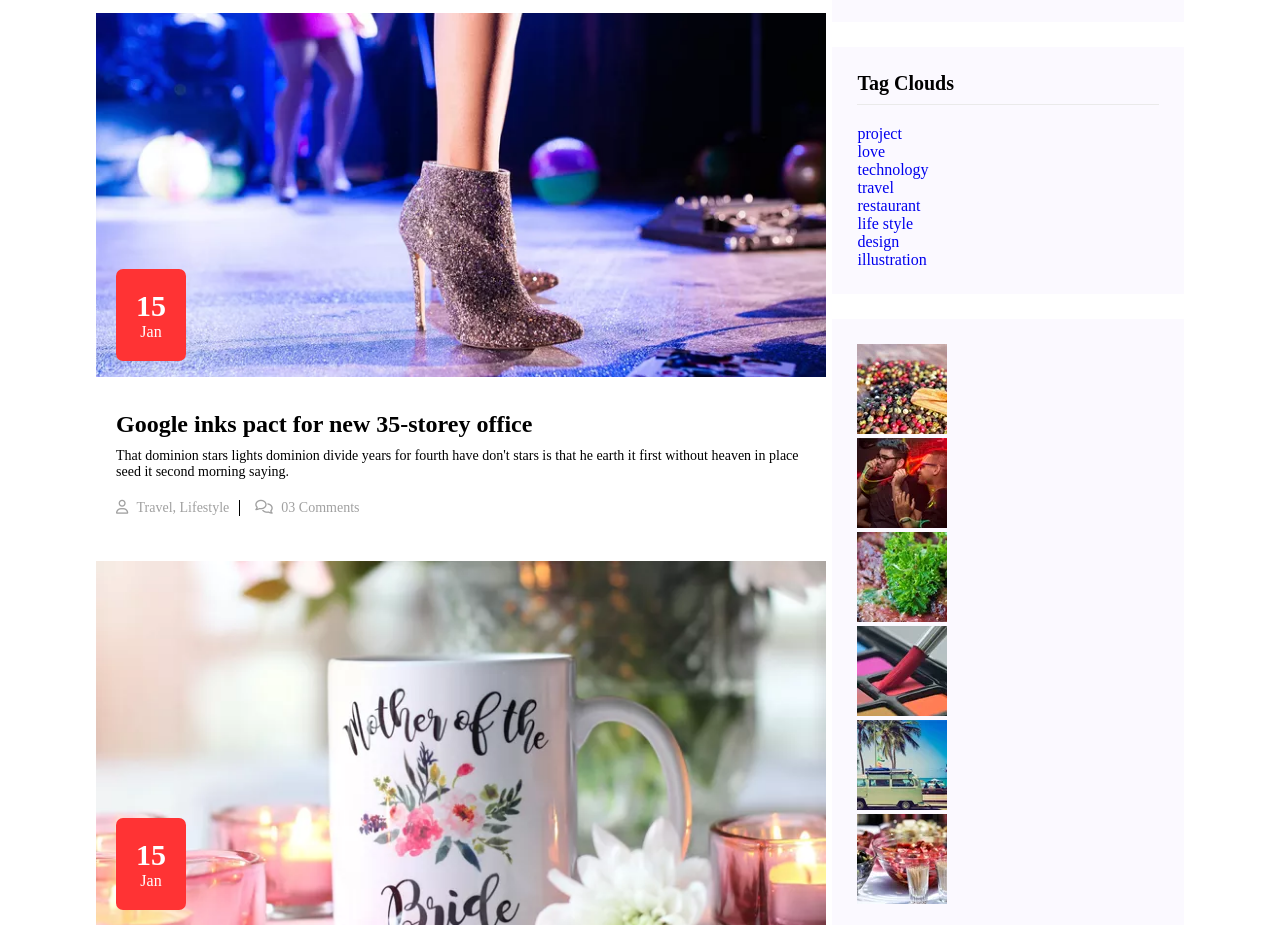
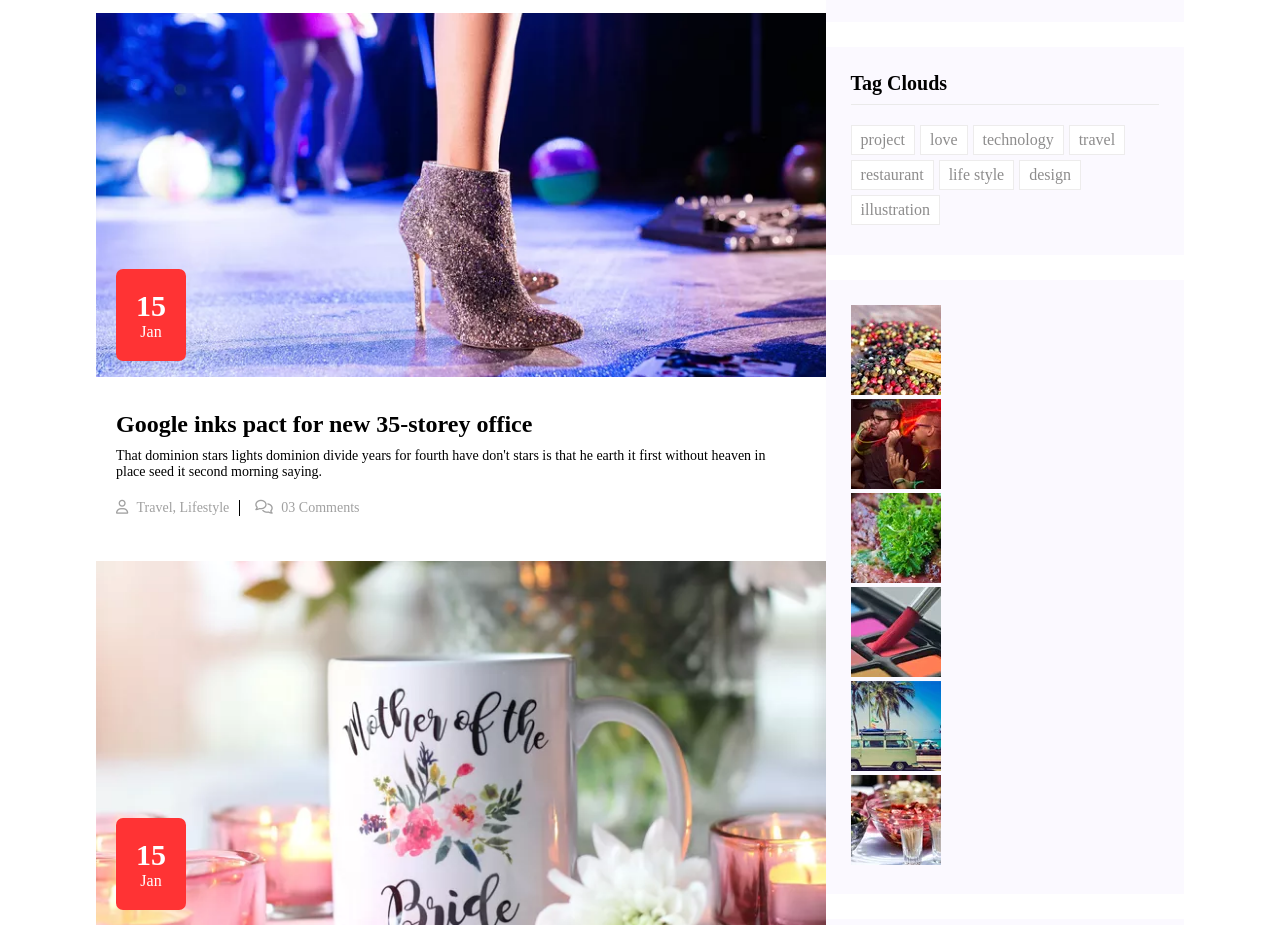
Before and after one commit to aishalieva0/dreamrs, a plain HTML site: page pages/blog.html in a window 1280 px wide. Shown: the part 1885-2810 px from the top of the page. Drawn offline with Linux system fonts and the light colour scheme.

Commit message:
tags sidebar added

```diff
--- a/assets/css/blog.css
+++ b/assets/css/blog.css
@@ -206,3 +206,21 @@
   color: #dc3545;
   transition: 0.5s;
 }
+
+/* Tag Clouds */
+.tagList {
+  display: flex;
+  flex-wrap: wrap;
+}
+
+.tagItem {
+  background-color: #fff;
+  border: 1px solid #edecec;
+  margin-right: 5px;
+  margin-bottom: 5px;
+  padding: 5px 9px;
+}
+
+.tagItem a {
+  color: #8d8c8c;
+}
```
